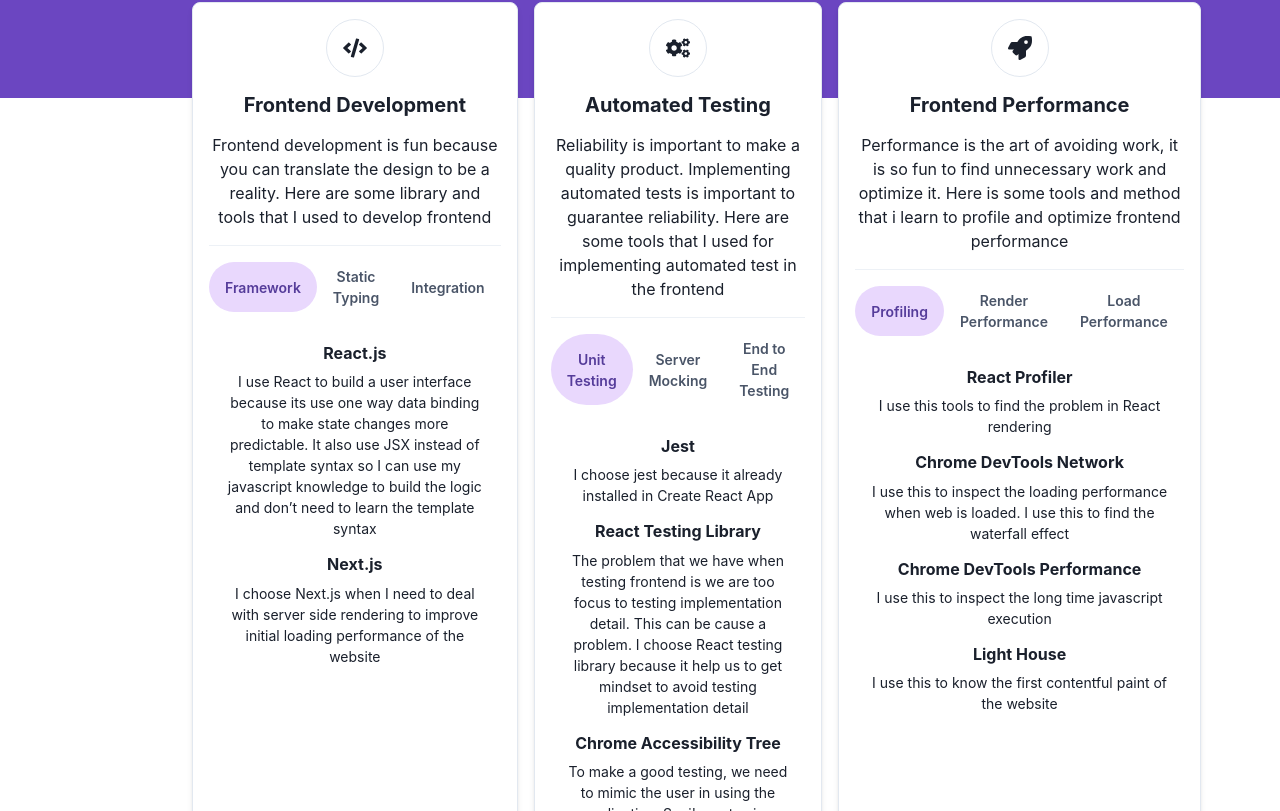
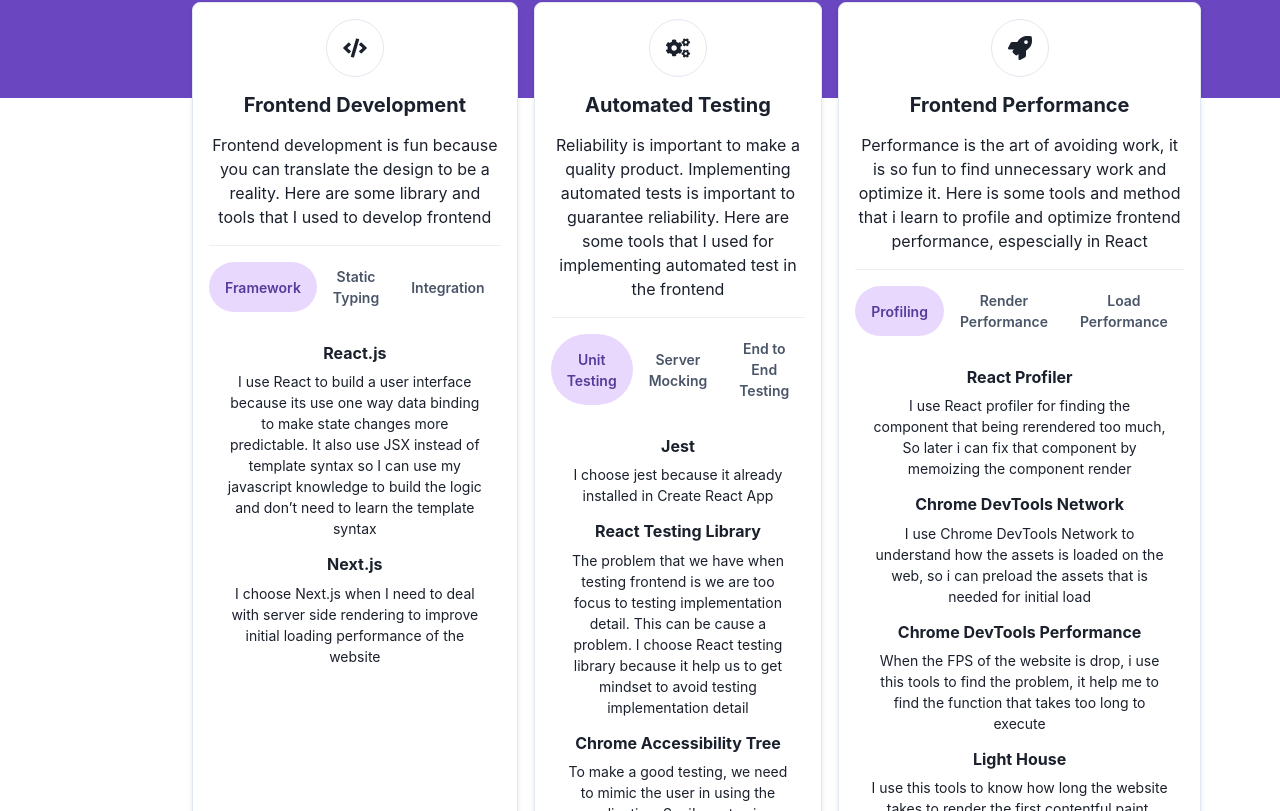
Before and after one commit to mnindrazaka/personal-website, a Next.js app: page / in a window 1280 px wide. Shown: the part 609-1420 px from the top of the page. Built offline with nearby package versions, Linux system fonts and the light colour scheme.

Commit message:
feat: add reason for using some tools (#5)

```diff
--- a/modules/LandingPage/LandingPage.tsx
+++ b/modules/LandingPage/LandingPage.tsx
@@ -119,7 +119,7 @@
           {
             title: "Cypress",
             description:
-              "I use this one because it has good integration with react testing library",
+              "I use cypress for end to end testing, it help me to simulate the app and catch the integration problem between frontend and backend. I'm also using cypress testing library to get the element that i need to test",
           },
         ],
       },
@@ -128,7 +128,7 @@
   {
     title: "Frontend Performance",
     description:
-      "Performance is the art of avoiding work, it is so fun to find unnecessary work and optimize it. Here is some tools and method that i learn to profile and optimize frontend performance",
+      "Performance is the art of avoiding work, it is so fun to find unnecessary work and optimize it. Here is some tools and method that i learn to profile and optimize frontend performance, espescially in React",
     icon: <FaRocket size={24} />,
     tools: [
       {
@@ -137,22 +137,22 @@
           {
             title: "React Profiler",
             description:
-              "I use this tools to find the problem in React rendering",
+              "I use React profiler for finding the component that being rerendered too much, So later i can fix that component by memoizing the component render",
           },
           {
             title: "Chrome DevTools Network",
             description:
-              "I use this to inspect the loading performance when web is loaded. I use this to find the waterfall effect",
+              "I use Chrome DevTools Network to understand how the assets is loaded on the web, so i can preload the assets that is needed for initial load",
           },
           {
             title: "Chrome DevTools Performance",
             description:
-              "I use this to inspect the long time javascript execution",
+              "When the FPS of the website is drop, i use this tools to find the problem, it help me to find the function that takes too long to execute",
           },
           {
             title: "Light House",
             description:
-              "I use this to know the first contentful paint of the website",
+              "I use this tools to know how long the website takes to render the first contentful paint. This tools also help me finding common issue that i can fix",
           },
         ],
       },
@@ -160,22 +160,24 @@
         category: "Render Performance",
         items: [
           {
-            title: "Memoize Heavy Calculation",
-            description: "I use React.useMemo if there is heavy calculation",
+            title: "Memoize Expensive Calculation",
+            description:
+              "if there is an expensive calculation in a component, i can use React.memo to memoize that calculation",
           },
           {
             title: "Memoize Component Render",
-            description: "I use this one to avoid component rerenderedn",
+            description:
+              "Sometimes, there is a component that not needed to be rerenderd, espesially the children under the parent component that often rerendered. So, i can use React.memo to memoize the render so it just rerendered when the props value is changed",
           },
           {
-            title: "Memoize Context Value",
+            title: "Split Setter and Getter of Context Provider",
             description:
-              "To avoid context value always changed, we can memoize context value",
+              "When we use React Context, there is a component that need to consume the function to set the state and not need the state, so when the provider is rerendered, that component is rerenderd too. This can be solve by splitting the Provider into two part, the setter and getter",
           },
           {
             title: "Windowing",
             description:
-              "Using windowing, I can optimize the render performance of large list. For example in infinite scrolling feature",
+              "By using windowing, I can optimize the render performance of large list by just rendering the viewable item to the user. This help to optimize the feature that need to render a huge amount of data, for example in infinite scrolling feature",
           },
         ],
       },
@@ -184,11 +186,13 @@
         items: [
           {
             title: "Code Splitting",
-            description: "i use this to split blablabla",
+            description:
+              "The bundle of app that we develop can get bigger as the project growth, so we can split the project module into smaller part. So the browser just need to load the code that needed on spesific page",
           },
           {
             title: "Preload Assets",
-            description: "Preload Assets",
+            description:
+              "When there is an asset that will be needed soon in the future, i can preload it, so when the browser need it, it will take a little time to load it from the cache",
           },
         ],
       },
```
